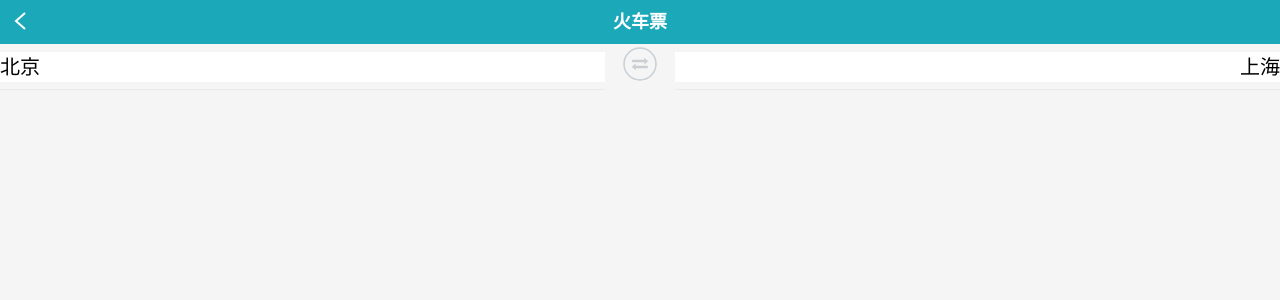
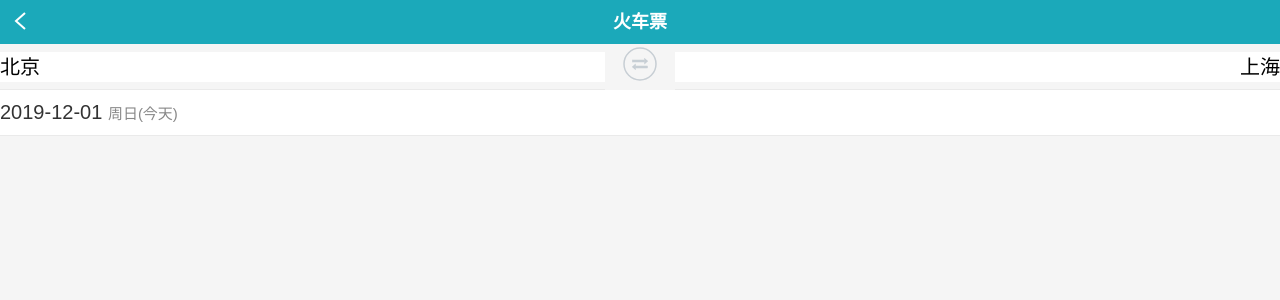
Before and after one commit to wq93/train-ticket, a React app: page / in a window 1280 px wide. Shown: the top 300 px of the page. Built offline with nearby package versions, Linux system fonts and the light colour scheme.

Commit message:
8-9 显示出发日期

```diff
--- a/src/index/App.jsx
+++ b/src/index/App.jsx
@@ -17,6 +17,7 @@ import {
   hideCitySelector,
   fetchCityData,
   setSelectedCity,
+  showDateSelector
 } from './actions.js';
 
 function App(props) {
@@ -27,6 +28,7 @@ function App(props) {
     isCitySelectorVisible,
     cityData,
     isLoadingCityData,
+    departDate,
     dispatch
   } = props;
 
@@ -56,6 +58,16 @@ function App(props) {
     )
   }, []);
 
+  // 选择出发日期
+  const departDateCbs = useMemo(() => {
+    return bindActionCreators(
+      {
+        onClick: showDateSelector,
+      },
+      dispatch
+    );
+  }, []);
+
   return (
     <div>
       <div className="header-wrapper">
@@ -63,7 +75,8 @@ function App(props) {
         <Journey
           from={ from }
           to={ to }
-          { ...cbs }></Journey>
+          { ...cbs }/>
+        <DepartDate time={departDate} {...departDateCbs} />
       </div>
       <CitySelector
         show={isCitySelectorVisible}
--- a/src/index/DepartDate.jsx
+++ b/src/index/DepartDate.jsx
@@ -1,4 +1,8 @@
-import React from 'react';
+import React, { useMemo } from 'react';
+import PropTypes from 'prop-types';
+import './DepartDate.css';
+import { h0 } from '../common/fp';
+import dayjs from 'dayjs';
 import './DepartDate.css';
 
 const DepartDate = function (props) {
@@ -6,6 +10,32 @@ const DepartDate = function (props) {
     time,
     onClick,
   } = props;
+
+  const h0OfDepart = h0(time);
+  const departDate = new Date();
+  const departDateString = useMemo(() => {
+    return dayjs(h0OfDepart).format('YYYY-MM-DD');
+  }, [h0OfDepart]);
+  const isToday = h0OfDepart === h0();
+  const weekString =
+    '周' +
+    ['日', '一', '二', '三', '四', '五', '六'][departDate.getDay()] +
+    (isToday ? '(今天)' : '');
+
+  return (
+    <div className="depart-date" onClick={onClick}>
+      <input type="hidden" name="date" value={departDateString} />
+      {departDateString} <span className="depart-week">{weekString}</span>
+    </div>
+  );
 }
 
 export default DepartDate;
+/*
+* @props time 出发时间
+* @props onClick 点击时间函数
+* */
+DepartDate.propTypes = {
+  time: PropTypes.number.isRequired,
+  onClick: PropTypes.func.isRequired,
+};
```
